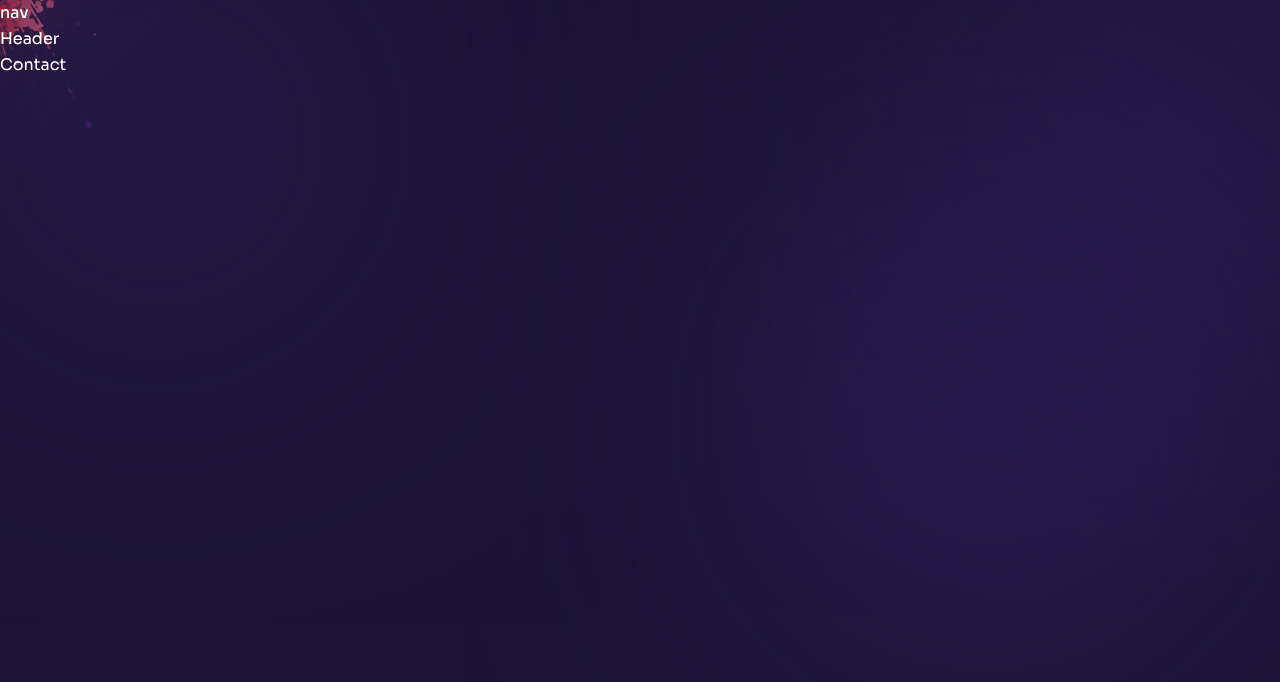
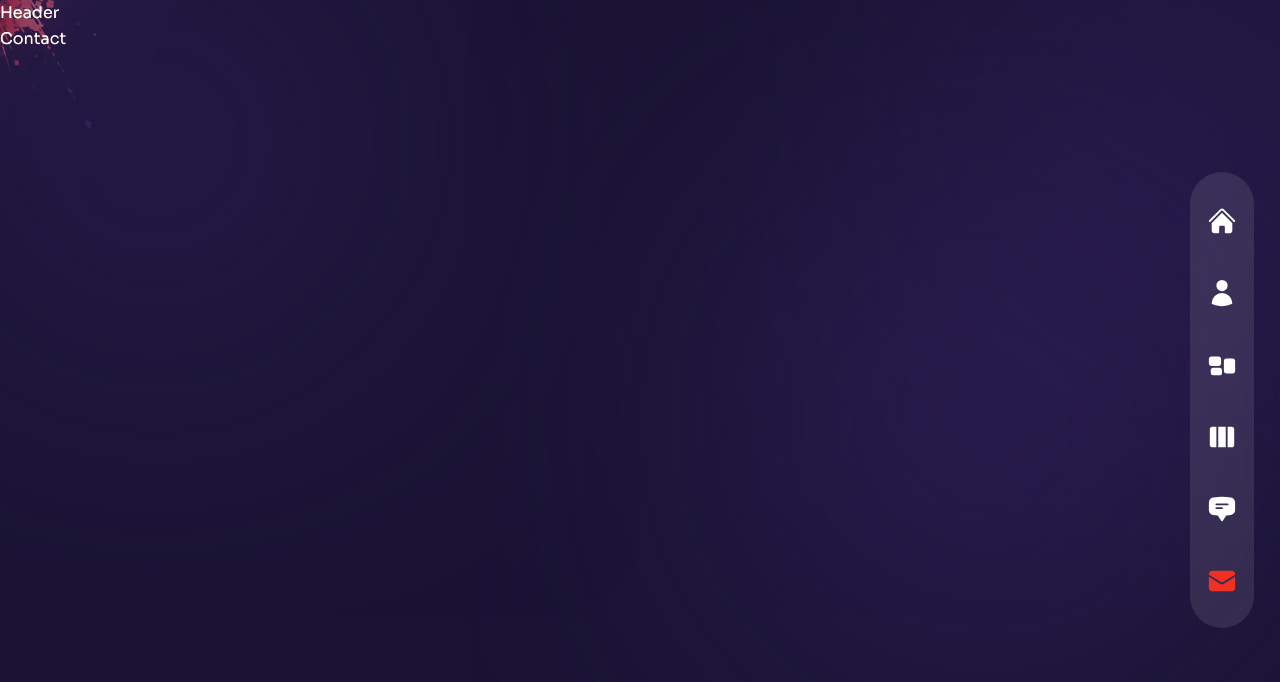
Before and after one commit to kishwerjabeen/mujtaba-portfolios, a Next.js app: page /contact in a window 1280 px wide. Shown: the top 682 px of the page. Built offline with nearby package versions, Linux system fonts and the light colour scheme.

Commit message:
Transition complate

```diff
--- a/components/Layout.js
+++ b/components/Layout.js
@@ -16,8 +16,8 @@ const sora = Sora({
 
 const Layout = ({ children }) => {
   return (
-    <html lang="en">
-    <body className={`page bg-site text-white bg-cover bg-no-repeat ${sora.variable} font-sora relative`}>
+
+    <div className={`page bg-site text-white bg-cover bg-no-repeat ${sora.variable} font-sora relative`}>
 
 
       <TopLeftImg />
@@ -26,8 +26,8 @@ const Layout = ({ children }) => {
       <Header/>
 
       {children}
-    </body>
-  </html>
+    </div>
+
 
   );
 };
--- a/components/Nav.js
+++ b/components/Nav.js
@@ -1,3 +1,9 @@
+"use client"
+import React, { useState } from 'react'
+import Link from 'next/link';
+import { useRouter } from 'next/router';
+
+
 // icons
 import {
   HiHome,
@@ -27,7 +33,82 @@ export const navData = [
 ];
 
 const Nav = () => {
-  return <nav>nav</nav>;
+  const router = useRouter();
+  const pathname = router.pathname;
+
+  return (
+    <nav className='flex flex-col items-center xl:justify-center gap-y-4 fixed h-max bottom-0 mt-auto xl:right-[2%] z-50 top-0 w-full xl:w-16 xl:max-w-md xl:h-screen '>
+
+      {/* inner */}
+      <div className="flex w-full xl:flex-col items-center justify-between xl:justify-center gap-y-10 px-4 md:px-40 xl:px-0 h-[80px] xl:h-max py-8 bg-white/10 backdrop-blur-sm text-3xl x:text-x xl:rounded-full ">
+
+
+        {navData.map((link, index) => {
+          return (
+            <Link className={` ${pathname === link.path && 'text-accent'}`}
+              href={link.path}
+              key={index} >
+
+              {/* tooltips */}
+              {/* <div className='group relative flex  p-[3px] '>
+
+                <div className='absolute hidden group-hover:block bg-white p-2 rounded shadow-lg right-3 rounded-[3px] '>
+                  <div className=' text-[12px] leading-none font-semibold capitalize  text-primary items-center'>
+
+                    {link.name}
+
+                  </div>
+                </div>
+
+              </div> */}
+
+
+              <div className='group relative flex text-primary items-center p-[1px] rounded-[3px] text-[12px] leading-none font-semibold capitalize'>
+
+                <div className='my-10 absolute hidden group-hover:block bg-white p-2 rounded shadow-lg right-0  '>
+                  {/* arrow */}
+                {/* <div className='border-solid border-l-white border-l-8 border-y-transparent border-y-[6px] border-r-0 absolute -right-2'></div> */}
+                  {link.name}
+
+                </div>
+
+              </div>
+
+              {/*
+<div className=' group relative flex text-primary items-center p-[1px]>
+                <div className='bg-white relative flex text-primary items-center p-[6px] rounded-[3px]'>
+
+                  <div className=' absolute hidden group-hover:block text-[12px] leading-none font-semibold capitalize'>
+                    {link.name}
+                  </div>
+                  <div className='border-solid border-l-white border-l-8 border-y-transparent border-y-[6px] border-r-0 absolute -right-2'></div>
+
+                </div>
+              </div> */}
+
+
+
+
+
+
+              {/* check */}
+
+
+
+
+
+
+              {/* icons */}
+              <div> {link.icon} </div>
+
+            </Link>
+          );
+        })}
+
+
+      </div>
+    </nav >
+  );
 };
 
 export default Nav;
--- a/components/Transition.js
+++ b/components/Transition.js
@@ -1,7 +1,56 @@
+"use client"
+import { motion } from 'framer-motion';
+
+
+const transitionVariants = {
+  initial: {
+    x: '100%',
+    width: '100%',
+  },
+  animate: {
+    x: '0%',
+    width: '0%',
+  },
+  exit: {
+    x: ['0%', '100%'],
+    width: ['0%', '100%'],
+  },
+};
+
 const Transition = () => {
   return (
     <>
-      <div>Transition</div>
+      <motion.div
+        className="fixed top-0 bottom-0 right-ful w-screen h-screen z-30 bg-[#2e2257]"
+        variants={transitionVariants}
+        initial="initial"
+        animate="animate"
+        exit="exit"
+        transition={{ delay: 0.2, duration: 0.6, ease: 'easeInOut' }}
+      ></motion.div>
+
+      <motion.div
+        className="fixed top-0 bottom-0 right-ful w-screen h-screen z-20 bg-[#3b2d71]"
+        variants={transitionVariants}
+        initial="initial"
+        animate="animate"
+        exit="exit"
+        transition={{ delay: 0.2, duration: 0.6, ease: 'easeInOut' }}
+      ></motion.div>
+
+      <motion.div
+        className="fixed top-0 bottom-0 right-ful w-screen h-screen z-10 bg-[#4b3792]"
+        variants={transitionVariants}
+        initial="initial"
+        animate="animate"
+        exit="exit"
+        transition={{ delay: 0.2, duration: 0.6, ease: 'easeInOut' }}
+      ></motion.div>
+
+
+
+
+
     </>
   );
 };
--- a/pages/_app.js
+++ b/pages/_app.js
@@ -2,12 +2,29 @@ import '../styles/globals.css';
 
 // components
 import Layout from '../components/Layout';
+import Transition from '../components/Transition';
+
+
+// router
+import { useRouter } from 'next/router';
+
+
+// farmar motion
+import { AnimatePresence, motion } from 'framer-motion';
 
 function MyApp({ Component, pageProps }) {
+  const router = useRouter();
   return (
     <Layout>
-      <Component {...pageProps} />
+      <AnimatePresence mode='wait'>
+        <motion.div key={router.route} className='h-full'>
+          <Transition />
+          <Component {...pageProps} />
 
+
+        </motion.div>
+
+      </AnimatePresence>
     </Layout>
   )
 
```
